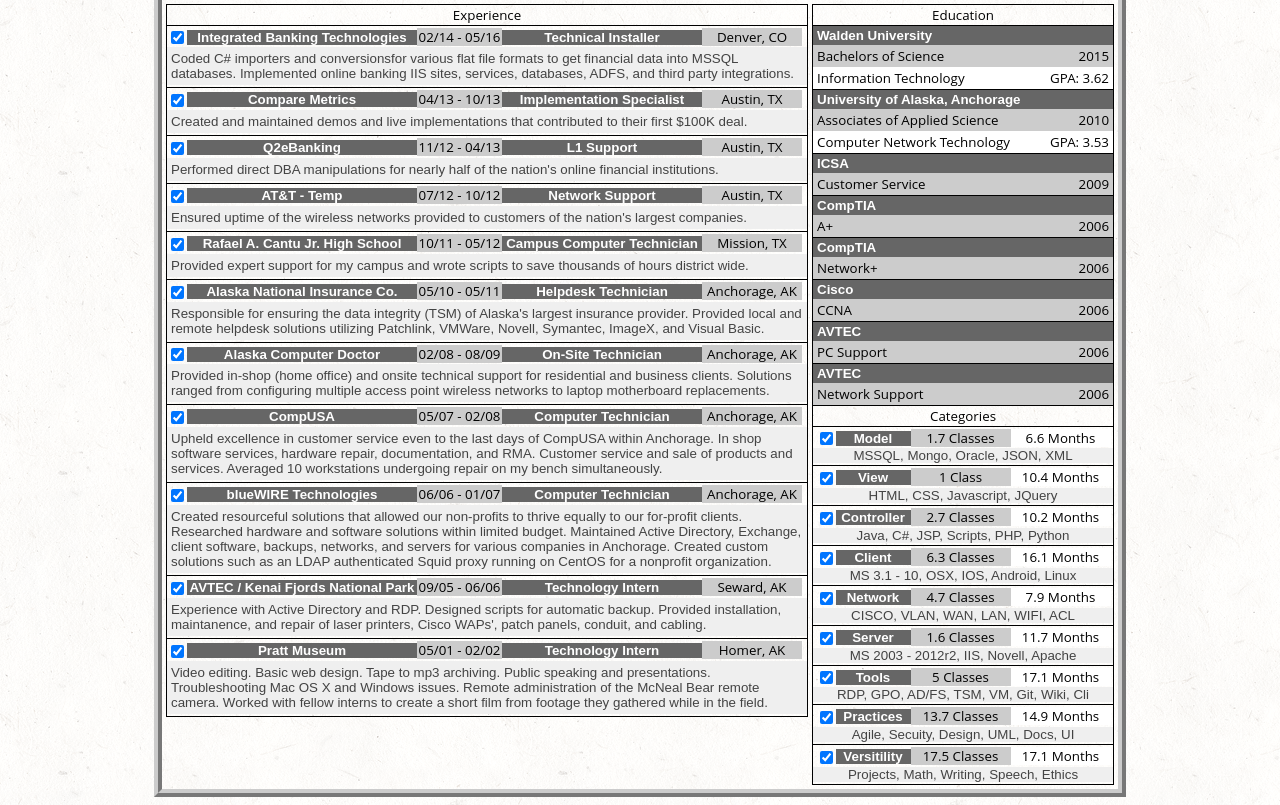
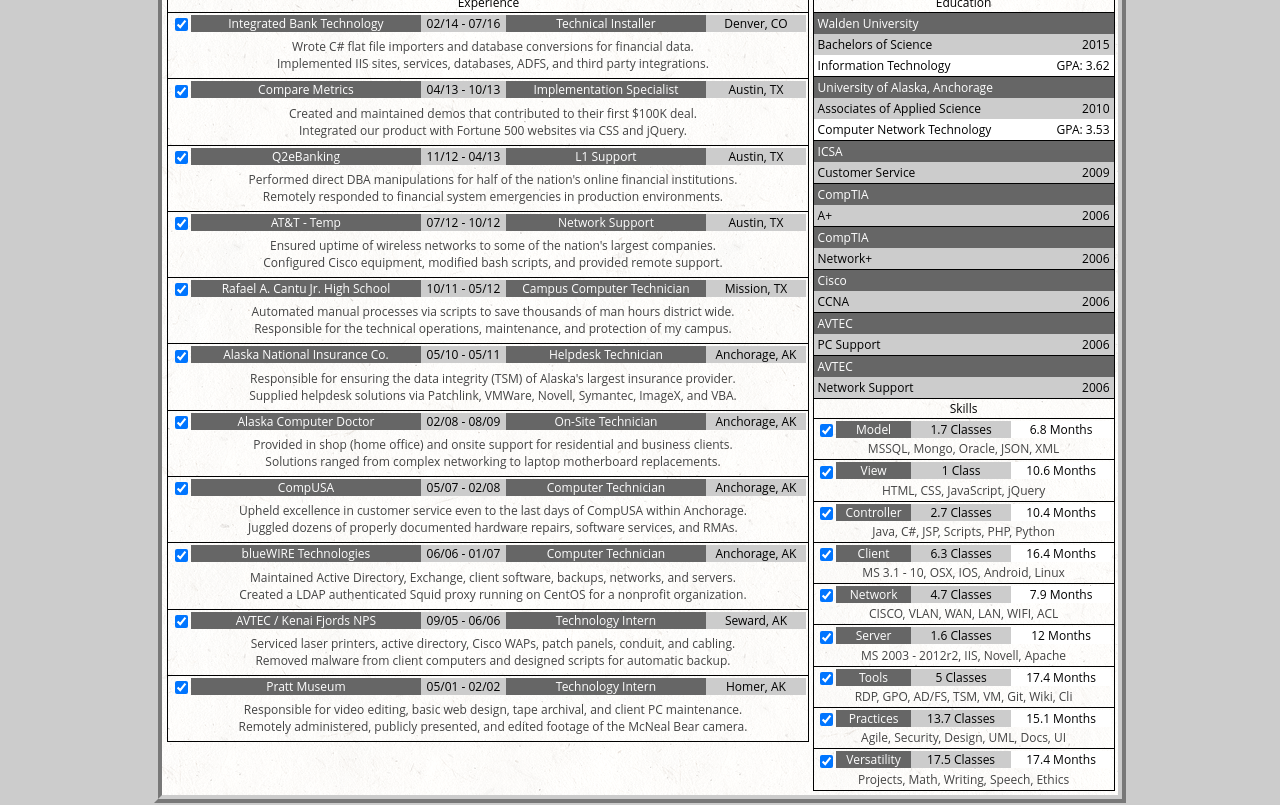
Before and after one commit to swilliams-dev/swilliams-dev.github.io, a plain HTML site: page index.html in a window 1280 px wide. Shown: the part 120-925 px from the top of the page. Drawn offline with nearby package versions, Linux system fonts and the light colour scheme.

Commit message:
Updated content, CSS, and added pdf

```diff
--- a/data.json
+++ b/data.json
@@ -4,7 +4,7 @@
 			"description": "MSSQL, Mongo, Oracle, JSON, XML",
 			"linked": ["CMIS_2002", "ITEC_2060", "ITEC_2080", "ITEC_3402"]},
 		{"name": "View",
-			"description": "HTML, CSS, Javascript, JQuery",
+			"description": "HTML, CSS, JavaScript, jQuery",
 			"linked": ["CMIS_2002", "ITEC_2080", "ITEC_4402"]},
 		{"name": "Controller",
 			"description": "Java, C#, JSP, Scripts, PHP, Python",
@@ -22,90 +22,90 @@
 			"description": "RDP, GPO, AD/FS, TSM, VM, Git, Wiki, Cli",
 			"linked": ["ITEC_3402", "CIOS_A113", "CIS_A105", "TECH_A305", "CNT_A240", "CNT_A241", "CNT_A261", "CNT_A270", "CNT_A271", "CNT_A280", "CNT_A282"]},
 		{"name": "Practices",
-			"description": "Agile, Secuity, Design, UML, Docs, UI",
+			"description": "Agile, Security, Design, UML, Docs, UI",
 			"linked": ["CMIS_1001", "CMIS_1003", "CMIS_2002", "ITEC_2040", "ITEC_2050", "ITEC_2070", "ITEC_2080", "ITEC_3010", "ITEC_2020", "ITEC_3020", "ITEC_3030", "ITEC_4020", "ITEC_4030", "ITEC_3501", "ITEC_4402", "ITEC_3402", "ITEC_4102", "TECH_A305", "TECH_A302", "CNT_A160", "CNT_A264"]},
-		{"name": "Versitility",
+		{"name": "Versatility",
 			"description": "Projects, Math, Writing, Speech, Ethics",
 			"linked": ["COMM_1001", "PSYC_1001", "NASC_1001", "SOCI_4080", "ITEC_4902", "ITEC_2020", "ITEC_3040", "ITEC_4020", "COMM_A241", "ENGL_A111", "ENGL_A201", "ENGL_A212", "MATH_A105", "PHIL_A301", "PHIL_A201", "PER_A125", "CNT_A165", "CNT_A282", "CNT_A290"]}
 	],
 	"job": [
-		{"name": "Integrated Banking Technologies",
-			"linked": ["Model", "View", "Controller", "Client", "Server", "Tools", "Practices", "Versitility"],
+		{"name": "Integrated Bank Technology",
+			"linked": ["Model", "View", "Controller", "Client", "Server", "Tools", "Practices", "Versatility"],
 			"startDate": "02/14",
-			"endDate": "05/16",
+			"endDate": "07/16",
 			"location": "Denver, CO",
 			"title": "Technical Installer",
-			"description": "Coded C# importers and conversionsfor various flat file formats to get financial data into MSSQL databases. Implemented online banking IIS sites, services, databases, ADFS, and third party integrations."},
+			"description": "Wrote C# flat file importers and database conversions for financial data.<br>Implemented IIS sites, services, databases, ADFS, and third party integrations."},
 		{"name": "Compare Metrics",
-			"linked": ["Model", "View", "Controller", "Client", "Tools", "Practices", "Versitility"],
+			"linked": ["Model", "View", "Controller", "Client", "Tools", "Practices", "Versatility"],
 			"startDate": "04/13",
 			"endDate": "10/13",
 			"location": "Austin, TX",
 			"title": "Implementation Specialist",
-			"description": "Created and maintained demos and live implementations that contributed to their first $100K deal."},
+			"description": "Created and maintained demos that contributed to their first $100K deal.<br>Integrated our product with Fortune 500 websites via CSS and jQuery."},
   		{"name": "Q2eBanking",
-			"linked": ["Model", "Server", "Tools", "Practices", "Versitility"],
+			"linked": ["Model", "Server", "Tools", "Practices", "Versatility"],
 			"startDate": "11/12",
 			"endDate": "04/13",
 			"location": "Austin, TX",
 			"title": "L1 Support",
-			"description": "Performed direct DBA manipulations for nearly half of the nation's online financial institutions."},
+			"description": "Performed direct DBA manipulations for half of the nation's online financial institutions.<br>Remotely responded to financial system emergencies in production environments."},
 		{"name": "AT&T - Temp",
-			"linked": ["Controller", "Client", "Network", "Tools", "Practices", "Versitility"],
+			"linked": ["Controller", "Client", "Network", "Tools", "Practices", "Versatility"],
 			"startDate": "07/12",
 			"endDate": "10/12",
 			"location": "Austin, TX",
 			"title": "Network Support",
-			"description": "Ensured uptime of the wireless networks provided to customers of the nation's largest companies."},
+			"description": "Ensured uptime of wireless networks to some of the nation's largest companies.<br>Configured Cisco equipment, modified bash scripts, and provided remote support."},
 		{"name": "Rafael A. Cantu Jr. High School",
-			"linked": ["Controller", "Client", "Network", "Server", "Tools", "Practices", "Versitility"],
+			"linked": ["Controller", "Client", "Network", "Server", "Tools", "Practices", "Versatility"],
 			"startDate": "10/11",
 			"endDate": "05/12",
 			"location": "Mission, TX",
 			"title": "Campus Computer Technician",
-			"description": "Provided expert support for my campus and wrote scripts to save thousands of hours district wide."},
+			"description": "Automated manual processes via scripts to save thousands of man hours district wide.<br>Responsible for the technical operations, maintenance, and protection of my campus."},
 		{"name": "Alaska National Insurance Co.",
-			"linked": ["Model", "View", "Controller", "Client", "Network", "Server", "Tools", "Practices", "Versitility"],
+			"linked": ["Model", "View", "Controller", "Client", "Network", "Server", "Tools", "Practices", "Versatility"],
 			"startDate": "05/10",
 			"endDate": "05/11",
 			"location": "Anchorage, AK",
 			"title": "Helpdesk Technician",
-			"description": "Responsible for ensuring the data integrity (TSM) of Alaska's largest insurance provider. Provided local and remote helpdesk solutions utilizing Patchlink, VMWare, Novell, Symantec, ImageX, and Visual Basic."},
+			"description": "Responsible for ensuring the data integrity (TSM) of Alaska's largest insurance provider.<br>Supplied helpdesk solutions via Patchlink, VMWare, Novell, Symantec, ImageX, and VBA."},
 		{"name": "Alaska Computer Doctor",
-			"linked": ["View", "Client", "Network", "Server", "Tools", "Practices", "Versitility"],
+			"linked": ["View", "Client", "Network", "Server", "Tools", "Practices", "Versatility"],
 			"startDate": "02/08",
 			"endDate": "08/09",
 			"location": "Anchorage, AK",
 			"title": "On-Site Technician",
-			"description": "Provided in-shop (home office) and onsite technical support for residential and business clients. Solutions ranged from configuring multiple access point wireless networks to laptop motherboard replacements."},
+			"description": "Provided in shop (home office) and onsite support for residential and business clients.<br>Solutions ranged from complex networking to laptop motherboard replacements."},
 		{"name": "CompUSA",
-			"linked": ["Controller", "Client", "Tools", "Practices", "Versitility"],
+			"linked": ["Controller", "Client", "Tools", "Practices", "Versatility"],
 			"startDate": "05/07",
 			"endDate": "02/08",
 			"location": "Anchorage, AK",
 			"title": "Computer Technician",
-			"description": "Upheld excellence in customer service even to the last days of CompUSA within Anchorage. In shop software services, hardware repair, documentation, and RMA. Customer service and sale of products and services. Averaged 10 workstations undergoing repair on my bench simultaneously."},
+			"description": "Upheld excellence in customer service even to the last days of CompUSA within Anchorage.<br>Juggled dozens of properly documented hardware repairs, software services, and RMAs."},
 		{"name": "blueWIRE Technologies",
-			"linked": ["Client", "Network", "Server", "Tools", "Practices", "Versitility"],
+			"linked": ["Client", "Network", "Server", "Tools", "Practices", "Versatility"],
 			"startDate": "06/06",
 			"endDate": "01/07",
 			"location": "Anchorage, AK",
 			"title": "Computer Technician",
-			"description": "Created resourceful solutions that allowed our non-profits to thrive equally to our for-profit clients. Researched hardware and software solutions within limited budget. Maintained Active Directory, Exchange, client software, backups, networks, and servers for various companies in Anchorage. Created custom solutions such as an LDAP authenticated Squid proxy running on CentOS for a nonprofit organization."},
-		{"name": "AVTEC / Kenai Fjords National Park",
-			"linked": ["Controller", "Client", "Network", "Server", "Tools", "Practices", "Versitility"],
+			"description": "Maintained Active Directory, Exchange, client software, backups, networks, and servers.<br>Created a LDAP authenticated Squid proxy running on CentOS for a nonprofit organization."},
+		{"name": "AVTEC / Kenai Fjords NPS",
+			"linked": ["Controller", "Client", "Network", "Server", "Tools", "Practices", "Versatility"],
 			"startDate": "09/05",
 			"endDate": "06/06",
 			"location": "Seward, AK",
 			"title": "Technology Intern",
-			"description": "Experience with Active Directory and RDP. Designed scripts for automatic backup. Provided installation, maintanence, and repair of laser printers, Cisco WAPs', patch panels, conduit, and cabling."},
+			"description": "Serviced laser printers, active directory, Cisco WAPs, patch panels, conduit, and cabling.<br>Removed malware from client computers and designed scripts for automatic backup."},
 		{"name": "Pratt Museum",
-			"linked": ["View", "Client", "Tools", "Versitility"],
+			"linked": ["View", "Client", "Tools", "Versatility"],
 			"startDate": "05/01",
 			"endDate": "02/02",
 			"location": "Homer, AK",
 			"title": "Technology Intern",
-			"description": "Video editing. Basic web design. Tape to mp3 archiving. Public speaking and presentations. Troubleshooting Mac OS X and Windows issues. Remote administration of the McNeal Bear remote camera. Worked with fellow interns to create a short film from footage they gathered while in the field."}
+			"description": "Responsible for video editing, basic web design, tape archival, and client PC maintenance.<br>Remotely administered, publicly presented, and edited footage of the McNeal Bear camera."}
 	],
 	"education": [
 		{"org":"Walden University",
--- a/index.html
+++ b/index.html
@@ -1,20 +1,19 @@
 <html><head>
 <link rel="stylesheet" type="text/css" href="resume.css" />
 <script src="https://code.jquery.com/jquery-1.12.3.min.js"   integrity="sha256-aaODHAgvwQW1bFOGXMeX+pC4PZIPsvn2h1sArYOhgXQ="   crossorigin="anonymous"></script>
-<meta name="viewport" content="width=device-width; initial-scale=0.5; " />
+<meta name="viewport" content="width=device-width, initial-scale=0.5, maximum-scale=1" />
 
 </head>
 <body>
-
+	<hr>
+	<span id="guide">Click the entries below to refine the aggregate totals, <a href="https://github.com/swilliams-dev/swilliams-dev.github.io/resume.pdf">print the resume</a> with total counts, or <a href="https://github.com/swilliams-dev/swilliams-dev.github.io">view the source</a>.</span>
+	<hr>
 	<div id="container"><div id="heading"><span id="name">Steven Williams</span>
-	 <hr>
-		 <span id="guide">Deselect entries below to refine the aggregate totals, <a href="https://github.com/swilliams-dev/swilliams-dev.github.io/resume.pdf">print</a> resume with total counts,  or view the <a href="https://github.com/swilliams-dev/swilliams-dev.github.io">source</a>.</span>
-	 <hr>
 	</div>
 		<div id="jobs" class="redraw"><div class='header'>Experience</div></div>
 		<div id="side">
 			<div id="education" class="redraw"><div class='header'>Education</div></div>
-			<div id="categories" class="redraw"><div class='header'>Categories</div></div>
+			<div id="categories" class="redraw"><div class='header'>Skills</div></div>
 		</div>
 	</div>
 	<script src="logic.js"></script>
--- a/resume.css
+++ b/resume.css
@@ -1,4 +1,16 @@
 body {
+	background-color: #ccc;
+	text-align: center;
+	margin: 0px;
+	padding:0px;
+	width:100%;
+}
+
+body *:not(#name) {
+	font: 12px "Open Sans", Arial;
+}
+
+#container {
 	background-image: url("bg.png");
 }
 
@@ -6,7 +18,6 @@ body {
 	text-align: center;
 	width: 946px;
     font-family: 'Open Sans', Arial;
-    font-size: 10pt;
     padding-bottom: 4px;
 }
 
@@ -19,7 +30,6 @@ body {
 	text-align: center;
     font-family: 'Open Sans', Arial;
     border-bottom: 1px solid;
-    font-size: 10pt;
 }
 
 
@@ -27,13 +37,13 @@ body {
     display: block;
     font-size: 24pt;
     padding: 4px;
-    color:rgba(0,0,0,.6);
-    text-shadow:#e0e0e0 1px 1px 0;
+    color: rgba(0,0,0,.6);
+    text-shadow: 0px 0px 4px #cccccc;
 }
 
 /* Jobs */
 #jobs {
-    border: 1px solid;
+	border: 1px solid #000;
     width: 640px;
     display: inline-block;
 }
@@ -95,7 +105,7 @@ body {
 /* Multiple sections */
 #jobs, #side, #categories, #education  { vertical-align: top; }
 
-.job_entry:not(:last-child), .category_entry, .education_entry {
+.job_entry:not(:last-child), .category_entry:not(:last-child), .education_entry {
     border-bottom: 1px solid;
 }
 
@@ -106,9 +116,10 @@ body {
 }
 
 #side {
-    border-right: 1px solid #000;
-    border-left: 1px solid #000;
-    border-top: 1px solid #000;
+	border-top: 1px solid #000;
+	border-right: 0px solid #000;
+	border-bottom: 0px solid #000;
+	border-left: 1px solid #000;
 }
 
 #container {
@@ -119,6 +130,8 @@ body {
 }
 #side {
     display: inline-block;
+	border: 1px solid #000;
+
 }
 .check_container {
     vertical-align: middle !important;
@@ -143,8 +156,7 @@ body {
 .education_org {
     font-weight: bold;
     color: #ffffff;
-    font-family: 'Arial';
-    font-size: 10pt;
+    font-family: 'Gentium Basic', Arial;
 }
 .category_name,
 .job_name,
@@ -156,7 +168,6 @@ body {
 .education_gpa {
     color: #000000;
     font-family: 'Open Sans', Arial;
-    font-size: 10pt;
 }
 
 .education_name, .education_year { background-color: #CCCCCC; }
@@ -167,30 +178,37 @@ body {
 .category_experience {
     color: #000000;
     font-family: 'Open Sans', Arial;
-    font-size: 10pt;
 }
 .category_experience { background-color: #ffffff; }
 
 .category_description, .job_description {
     color: #434343;
     font-family: 'Gentium Basic', Arial;
-    font-size: 10pt;
 }
 
-.category_description, .job_description { background-color: #efefef; }
+.category_description, .job_description {
+	text-align: center;
+}
+.job_description {
+	 width: 641px;
+}
 
 #container {
     border: 8px ridge #cccccc;
     padding: 4 2px 4 4;
 }
 
-@media screen and (max-width: 950px),
-	screen and (orientation:portrait){
+@media screen and (orientation:portrait){
 	#jobs {
 		order: 2;
+		border: 1px solid #000;
 	}
 	#side {
 		order: 1;
+		border-top: 1px solid #000;
+		border-left: 1px solid #000;
+		border-right: 1px solid #000;
+		border-bottom: 0px solid #000;
 		display: inline-block;
 		width: 630px;
 		margin-left: auto;
@@ -206,11 +224,12 @@ body {
 		width: 640px !important;
 		flex-direction: column;
 		display: flex;
-		 padding: 4 6px 4 4;
+		padding: 4 6px 4 4;
 	}
 	#education, #categories {
 		border: 1px solid #000;
 	}
+
 	#heading { width: 640px;}
 
 	.job_entry:last-child,
```
Also changed, not shown: favicon.ico (added), 1 other file.
